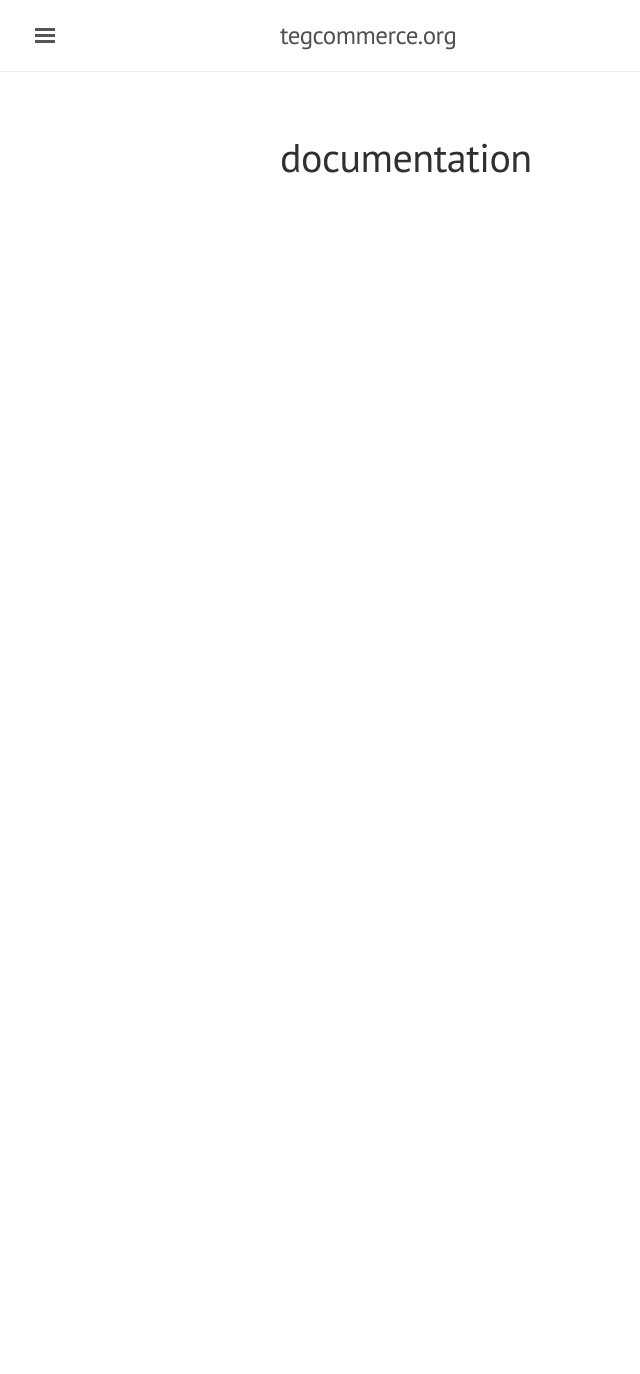
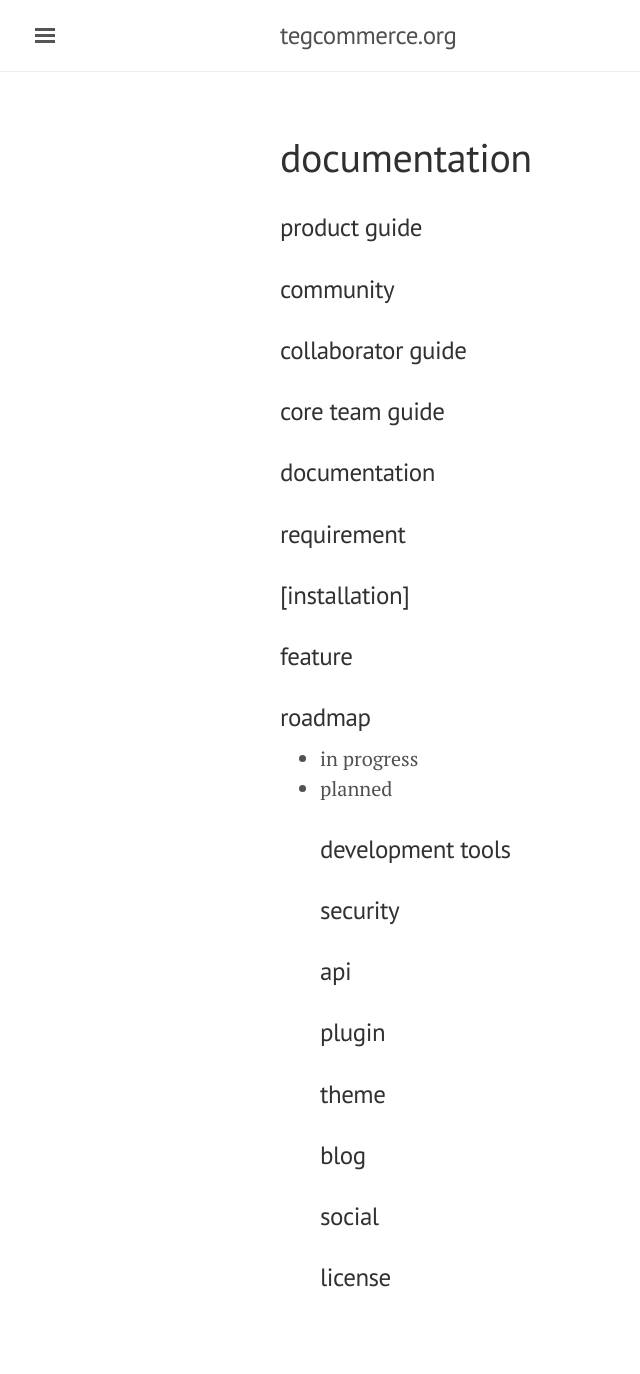
Before and after one commit to tegcommerce/tegcommerce-website, a Jekyll site: the page built from pages/documentation.md, in a window 1280 px wide. Shown: the whole page, without its empty margins (0-640 px from the left). Built offline with Jekyll 4.4.1, drawn with Linux system fonts in a browser that asks for light colours; nearby versions of some CDN libraries; a style sheet for code colours, icons or effects is not loaded; before the commit the page ends 900 px from its top, so only the background shows below that.

Commit message:
documentation

```diff
--- a/pages/documentation.md
+++ b/pages/documentation.md
@@ -3,3 +3,23 @@ layout: page
 title: documentation
 permalink: /documentation/
 ---
+
+### [product guide]()
+### [community]()
+### [collaborator guide]()
+### [core team guide]()
+### [documentation]()
+### [requirement]()
+### [installation]
+### [feature]()
+### [roadmap]()
+- [in progress]()
+- [planned]()
+### [development tools]()
+### [security]()
+### [api]()
+### [plugin]()
+### [theme]()
+### [blog]()
+### [social](https://github.com/tegcommerce/tegcommerce-website/blob/master/pages/documentation-social.md)
+### [license](https://github.com/tegcommerce/tegcommerce-website/blob/master/pages/documentation-license.md)
```
